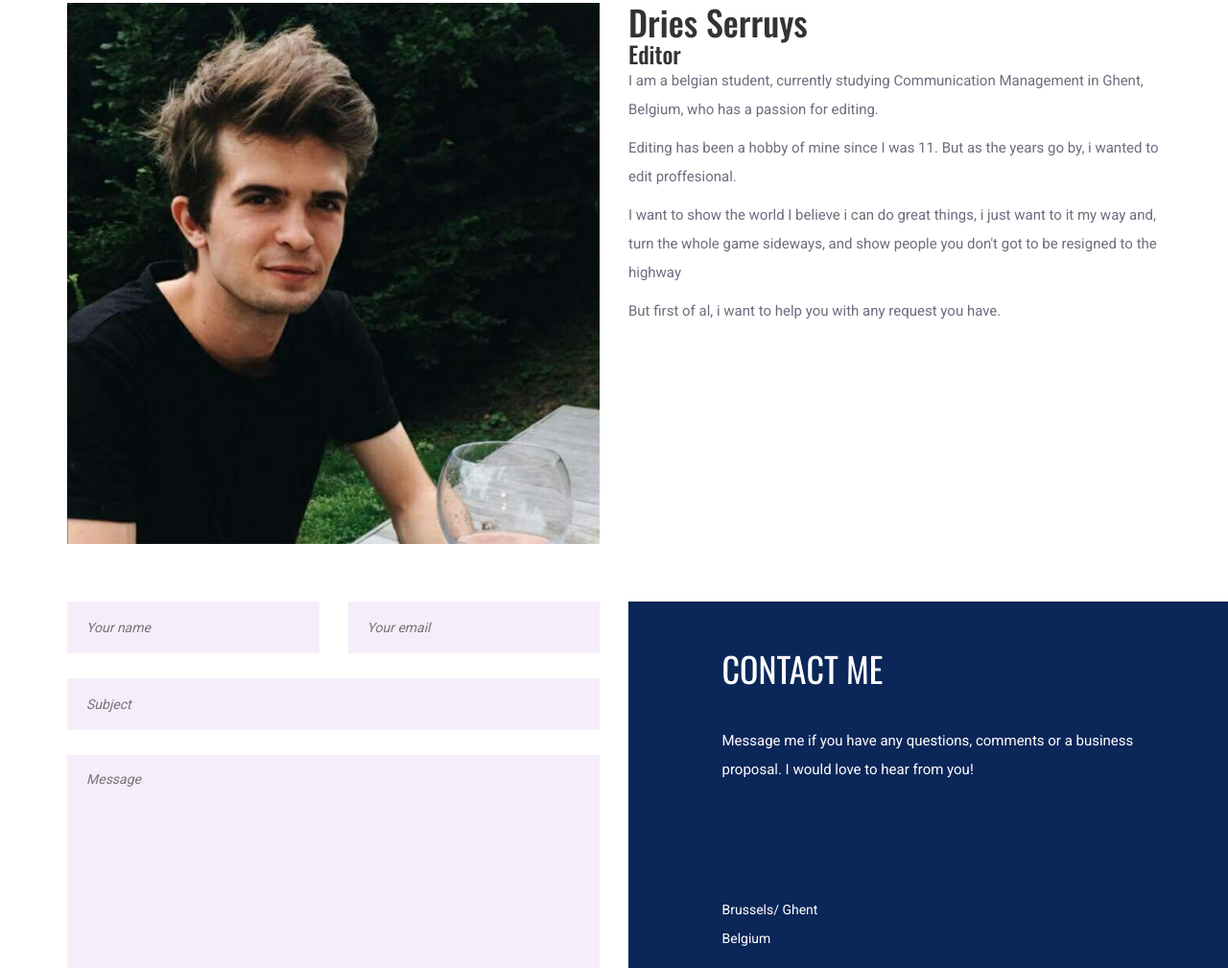
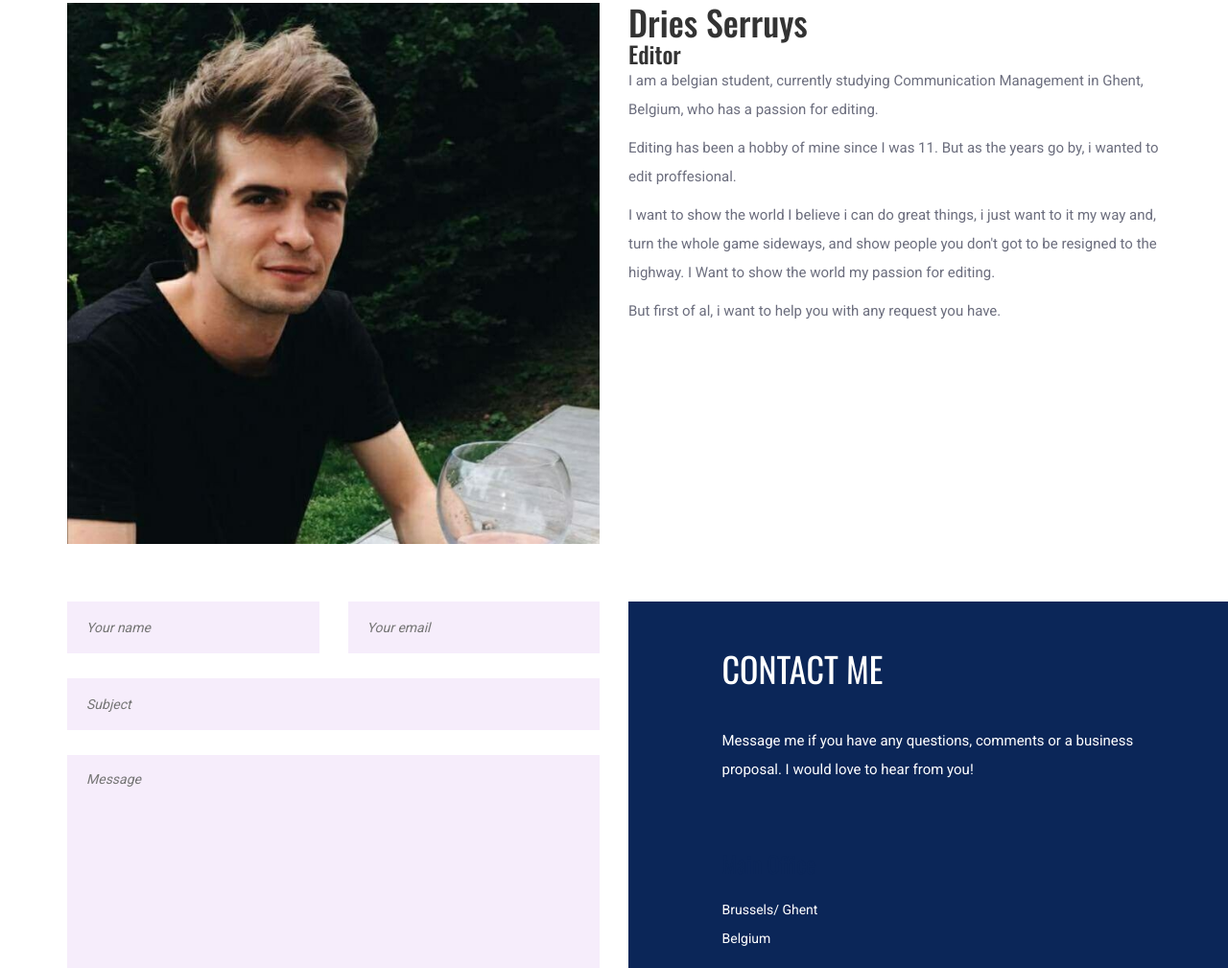
Before and after one commit to yourfreelance-editor/web, a plain HTML site: page index.html in a window 1280 px wide. Shown: the part 2479-3488 px from the top of the page at 96% size. Drawn offline with nearby package versions, Linux system fonts and the light colour scheme.

Commit message:
Update index.html

```diff
--- a/index.html
+++ b/index.html
@@ -346,7 +346,7 @@
 					<h3>Editor</h3>
 					<p>I am a belgian student, currently studying Communication Management in Ghent, Belgium, who has a passion for editing.</p>
 					<p>Editing has been a hobby of mine since I was 11. But as the years go by, i wanted to edit proffesional.</p>
-					<p>I want to show the world I believe i can do great things, i just want to it my way and, turn the whole game sideways, and show people you don't got to be resigned to the highway</p>
+					<p>I want to show the world I believe i can do great things, i just want to it my way and, turn the whole game sideways, and show people you don't got to be resigned to the highway. I Want to show the world my passion for editing.</p>
 					<p>But first of al, i want to help you with any request you have.</p>
 				</div>
 			</div>
```
